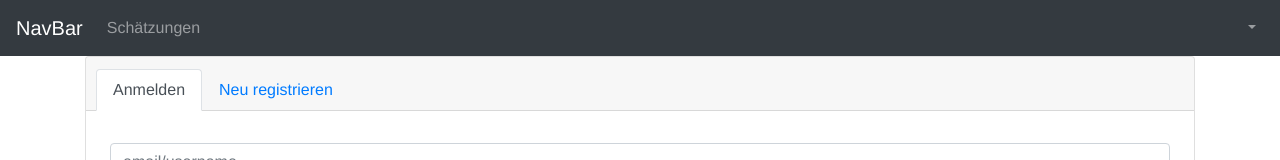
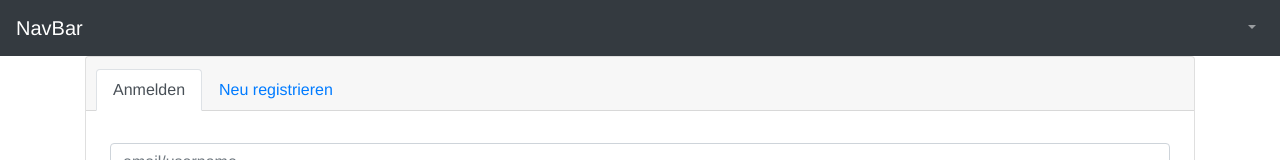
Before and after one commit to lean-developer/vote-app, a Vue app: page /login in a window 1280 px wide. Shown: the top 160 px of the page. Built offline with nearby package versions, Linux system fonts and the light colour scheme.

Commit message:
New description

```diff
--- a/src/App.vue
+++ b/src/App.vue
@@ -7,7 +7,7 @@
           Team
           <b-badge variant="success">{{members}}</b-badge>
         </b-nav-item>
-        <b-nav-item to="/estimates">
+        <b-nav-item v-if="isMaster" to="/estimates">
           Schätzungen
           <b-badge v-if="votes" variant="danger">{{votes}}</b-badge>
         </b-nav-item>
--- a/src/components/NewMemberComp.vue
+++ b/src/components/NewMemberComp.vue
@@ -7,6 +7,9 @@
             <b-input type="text" v-model="username"></b-input>
             <b-button variant="primary" @click="onCreate()"><b-icon-plus></b-icon-plus></b-button>
           </b-input-group>
+          <div class="ml-2" style="text-align: left">
+           <small>Team-Member anlegen</small>
+          </div>
         </b-col>
       </b-row>
     </div>
--- a/src/components/NewVoteComp.vue
+++ b/src/components/NewVoteComp.vue
@@ -7,6 +7,9 @@
             <b-input type="text" v-model="abstimmung"></b-input>
             <b-button variant="primary" @click="onCreate()"><b-icon-plus></b-icon-plus></b-button>
           </b-input-group>
+          <div class="ml-2" style="text-align: left">
+            <small>Neue Schätzung anlegen</small>
+          </div>
         </b-col>
       </b-row>
     </div>
```
